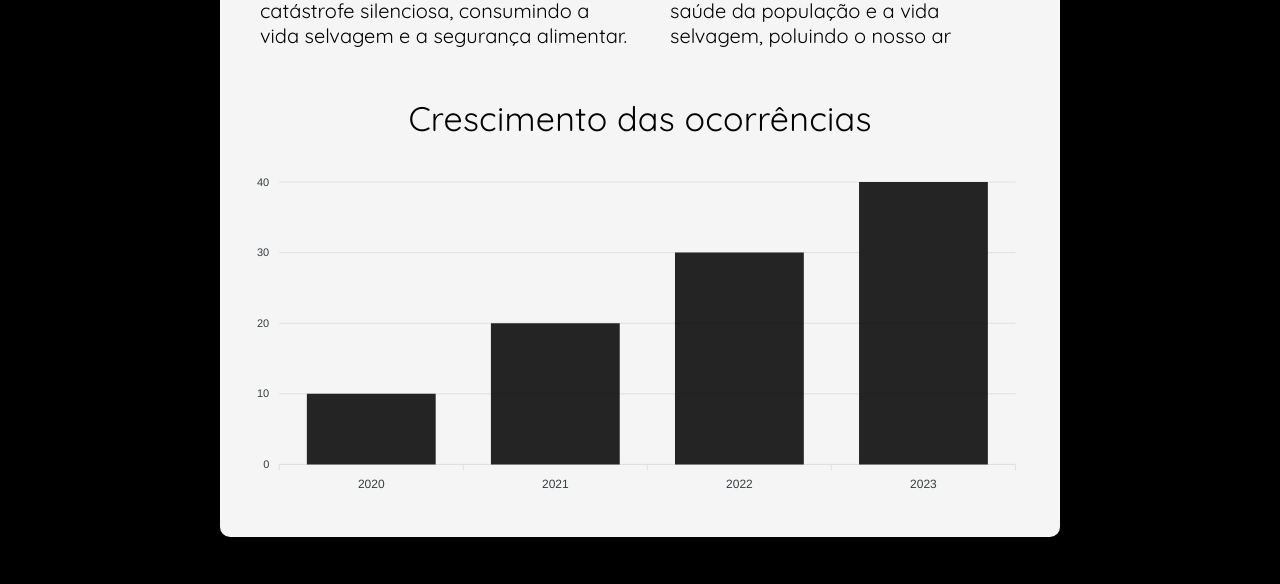
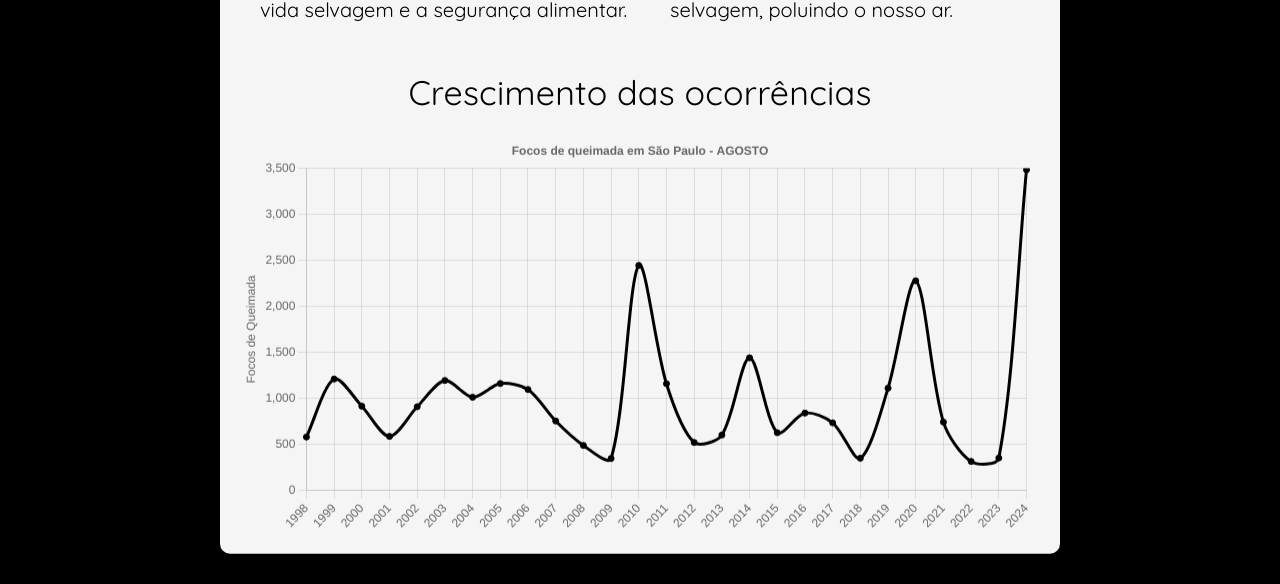
Before and after one commit to Gnichet5/frontsystem, a React (Create React App) app: page / in a window 1280 px wide. Shown: the part 1050-1634 px from the top of the page. Built offline with nearby package versions, Linux system fonts and the light colour scheme.

Commit message:
adição de gráficos

```diff
--- a/package.json
+++ b/package.json
@@ -11,10 +11,14 @@
     "@testing-library/react": "^13.4.0",
     "@testing-library/user-event": "^13.5.0",
     "apexcharts": "^3.54.1",
+    "chart.js": "^4.4.6",
     "react": "^18.3.1",
     "react-apexcharts": "^1.4.4",
+    "react-chartjs-2": "^5.2.0",
     "react-dom": "^18.3.1",
     "react-scripts": "5.0.1",
+    "recharts": "^2.13.3",
+    "swiper": "^11.1.14",
     "web-vitals": "^2.1.4"
   },
   "scripts": {
--- a/src/components/Section2.jsx
+++ b/src/components/Section2.jsx
@@ -1,23 +1,20 @@
 import React from "react";
 import { Box, Typography } from "@mui/material";
-import Chart from "react-apexcharts";
+import Graf from "./grafico1";
+import ScatterPlot from "./grafico3";
+import LineGraph from "./grafico2";
+import { Swiper, SwiperSlide } from 'swiper/react';
+import 'swiper/css';
+import 'swiper/css/navigation';
+import 'swiper/css/pagination';
 import Cards from "./Cards";
+import { Line } from "react-chartjs-2";
+
 
 function Section2() {
-  const chartOptions = {
-    chart: {
-      type: 'bar',
-      toolbar: { show: false },
-    },
-    xaxis: { categories: ["2020", "2021", "2022", "2023"] },
-    dataLabels: { enabled: false },
-    colors: ['#000000'],
-  };
-
-  const chartSeries = [{ name: "Desempenho", data: [10, 20, 30, 40] }];
-
   return (
- <Box id="charts-section"
+    <Box
+      id="charts-section"
       sx={{
         backgroundColor: 'black',
         width: "100%",
@@ -26,7 +23,6 @@ function Section2() {
         display: "flex",
         justifyContent: "center",
         alignItems: "center",
-
       }}
     >
       <Box
@@ -37,7 +33,7 @@ function Section2() {
           width: '80%',
           maxWidth: '800px',
           transform: "translateY(-10%)",
-            marginTop: '70px'
+          marginTop: '70px'
         }}
       >
         <Box
@@ -45,18 +41,17 @@ function Section2() {
             display: "flex",
             flexDirection: "row",
             justifyContent: "space-around",
-
           }}
         >
           <Cards
             tit="Situação"
             desc="O aumento das queimadas traz uma catástrofe silenciosa, consumindo a vida selvagem e a segurança alimentar."
-                maxWidth= "370px"
+            maxWidth= "370px"
           />
           <Cards
             tit="Consequência"
-            desc="As queimadas afetam diretamente a saúde da população e a vida selvagem, poluindo o nosso ar "
-                maxWidth= "400px"
+            desc="As queimadas afetam diretamente a saúde da população e a vida selvagem, poluindo o nosso ar."
+            maxWidth= "400px"
           />
         </Box>
 
@@ -68,13 +63,20 @@ function Section2() {
         >
           Crescimento das ocorrências
         </Typography>
-<Box> </Box>
-        <Chart
-          options={chartOptions}
-          series={chartSeries}
-          type="bar"
-          height={350}
-        />
+
+        <Box sx={{ marginTop: '20px' }}>
+          <Swiper spaceBetween={50} slidesPerView={1}>
+            <SwiperSlide>
+              <Graf />
+            </SwiperSlide>
+            <SwiperSlide>
+              <ScatterPlot />
+            </SwiperSlide>
+            <SwiperSlide>
+              <LineGraph/>
+            </SwiperSlide>
+          </Swiper>
+        </Box>
       </Box>
     </Box>
   );
--- /dev/null
+++ b/src/components/grafico1.jsx
@@ -0,0 +1,52 @@
+import React from 'react';
+import { Line } from 'react-chartjs-2';
+import { Chart as ChartJS, CategoryScale, LinearScale, PointElement, LineElement, Title, Tooltip, Legend } from 'chart.js';
+
+ChartJS.register(CategoryScale, LinearScale, PointElement, LineElement, Title, Tooltip, Legend);
+
+
+function Graf() {
+  const data = {
+    labels: [
+      '1998', '1999', '2000', '2001', '2002', '2003', '2004', '2005', '2006', '2007', '2008', '2009', '2010', '2011', '2012', '2013', '2014', '2015', '2016', '2017', '2018', '2019', '2020', '2021', '2022', '2023', '2024'
+    ],
+    datasets: [
+      {
+        label: 'Focos de Queimada',
+        data: [
+          580, 1210, 915, 587, 909, 1194, 1012, 1161, 1096, 754, 489, 347, 2444, 1159, 521, 602, 1440, 627, 840, 734, 350, 1111, 2277, 742, 315, 352, 3483
+        ],
+        borderColor: 'black',
+        backgroundColor: 'black',
+        tension: 0.3,
+      }
+    ]
+  };
+
+  const options = {
+    responsive: true,
+    plugins: {
+      legend: {
+        display: false,
+      },
+      title: {
+        display: true,
+        text: 'Focos de queimada em São Paulo - AGOSTO',
+      },
+    },
+    scales: {
+      y: {
+        beginAtZero: true,
+        max: 3500,
+        title: {
+          display: true,
+          text: 'Focos de Queimada',
+        },
+      },
+    },
+  };
+
+  return <Line data={data} options={options} />;
+};
+
+export default Graf;
--- /dev/null
+++ b/src/components/grafico2.jsx
@@ -0,0 +1,24 @@
+import React from 'react';
+import { LineChart, Line, XAxis, YAxis, CartesianGrid, Tooltip, Legend, ResponsiveContainer } from 'recharts';
+
+const data = [
+  { time: 0, value: 1500 },
+  { time: 10, value: 1400 },
+  { time: 20, value: 1000 },
+  // Adicione mais pontos conforme necessário
+];
+
+const LineGraph = () => (
+  <ResponsiveContainer width="100%" height={400}>
+    <LineChart data={data}>
+      <CartesianGrid strokeDasharray="3 3" />
+      <XAxis dataKey="time" label={{ value: "Tempo", position: "insideBottomRight", offset: -5 }} />
+      <YAxis label={{ value: "Valor", angle: -90, position: "insideLeft" }} />
+      <Tooltip />
+      <Legend />
+      <Line type="monotone" dataKey="value" stroke="#000000" activeDot={{ r: 8 }} />
+    </LineChart>
+  </ResponsiveContainer>
+);
+
+export default LineGraph;
--- /dev/null
+++ b/src/components/grafico3.jsx
@@ -0,0 +1,23 @@
+import React from 'react';
+import { ScatterChart, Scatter, XAxis, YAxis, CartesianGrid, Tooltip, ResponsiveContainer } from 'recharts';
+
+const scatterData = [
+  { x: 10000, y: 50 },
+  { x: 15000, y: 80 },
+  { x: 20000, y: 100 },
+
+];
+
+const ScatterPlot = () => (
+  <ResponsiveContainer width="100%" height={400}>
+    <ScatterChart>
+      <CartesianGrid />
+      <XAxis dataKey="x" label={{ value: "Ha", position: "insideBottomRight", offset: -5 }} />
+      <YAxis dataKey="y" label={{ value: "Quantidade de focos", angle: -90, position: "insideLeft" }} />
+      <Tooltip cursor={{ strokeDasharray: "3 3" }} />
+      <Scatter name="Focos" data={scatterData} fill="#000000" />
+    </ScatterChart>
+  </ResponsiveContainer>
+);
+
+export default ScatterPlot;
```
Also changed, not shown: 1 other file (tests, documents, lock files or other folders).
